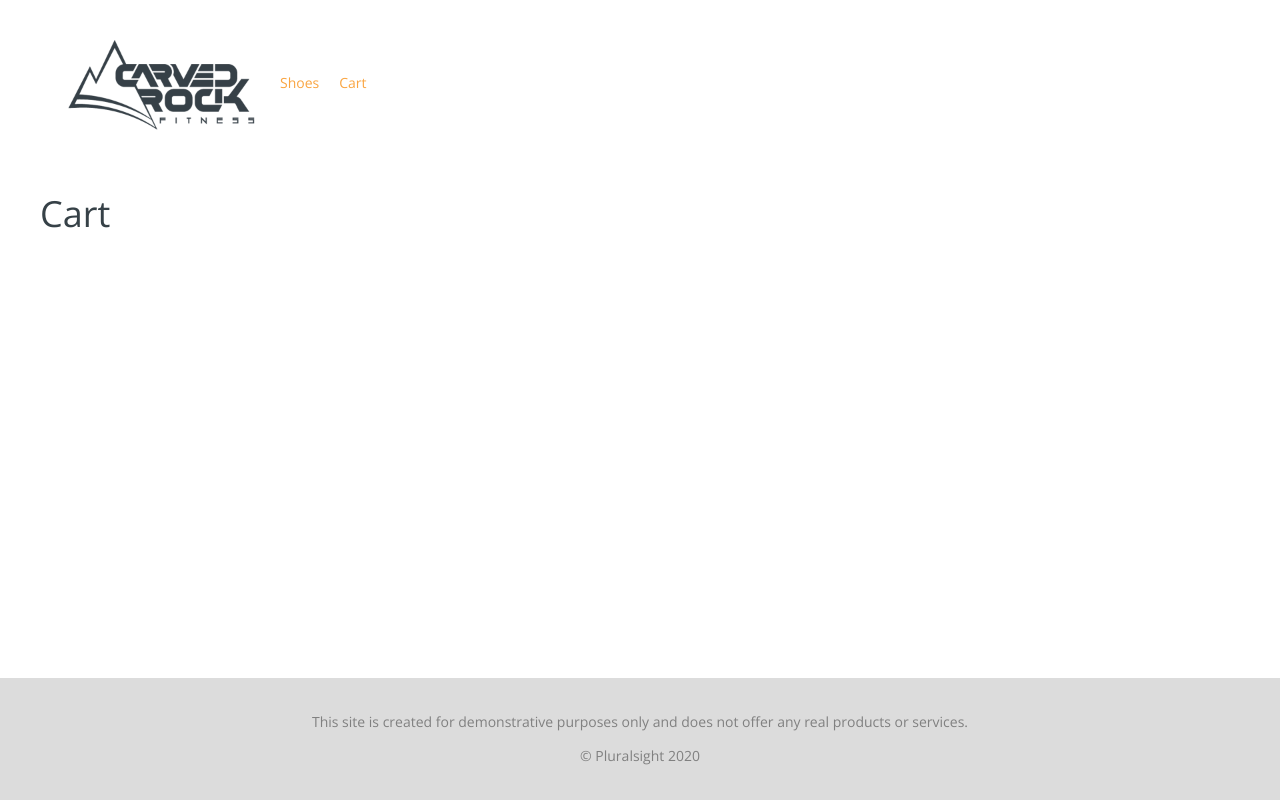
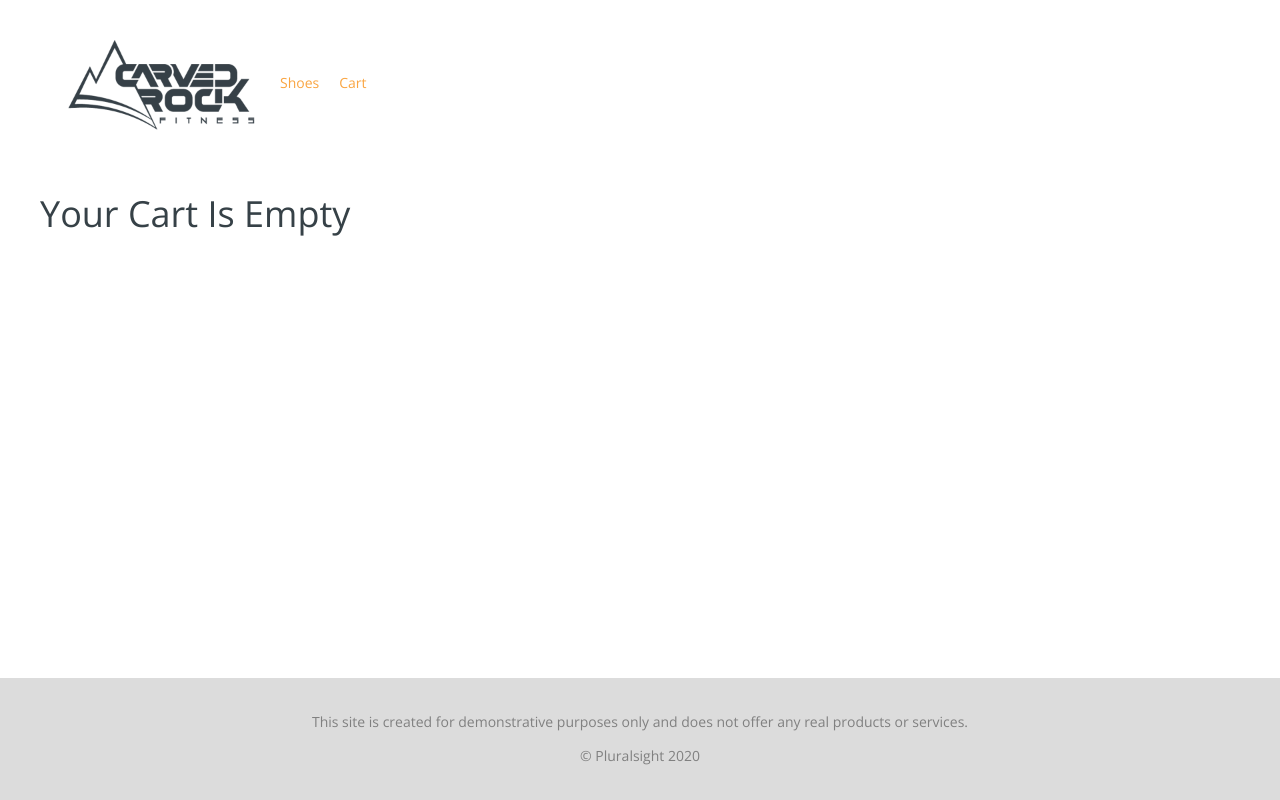
Before and after one commit to ember-parr/react-shoeStore, a React (Create React App) app: page /cart in a window 1280 px wide. Built offline with nearby package versions, Linux system fonts and the light colour scheme; no server answers.

Commit message:
updated cart header to display numberof items

```diff
--- a/src/Cart.jsx
+++ b/src/Cart.jsx
@@ -38,13 +38,13 @@ export default function Cart({ cart, updateQuantity }) {
       </li>
     );
   }
-
+  const numItemsInCart = cart.reduce((total, item) => total + item.quantity, 0)
   if (loading) return <Spinner />;
   if (error) throw error;
 
   return (
     <section id="cart">
-      <h1>Cart</h1>
+      <h1>{numItemsInCart === 0 ? "Your Cart Is Empty" : `You have ${numItemsInCart} Items in your cart`}</h1>
       <ul>{cart.map(renderItem)}</ul>
     </section>
   );
```
